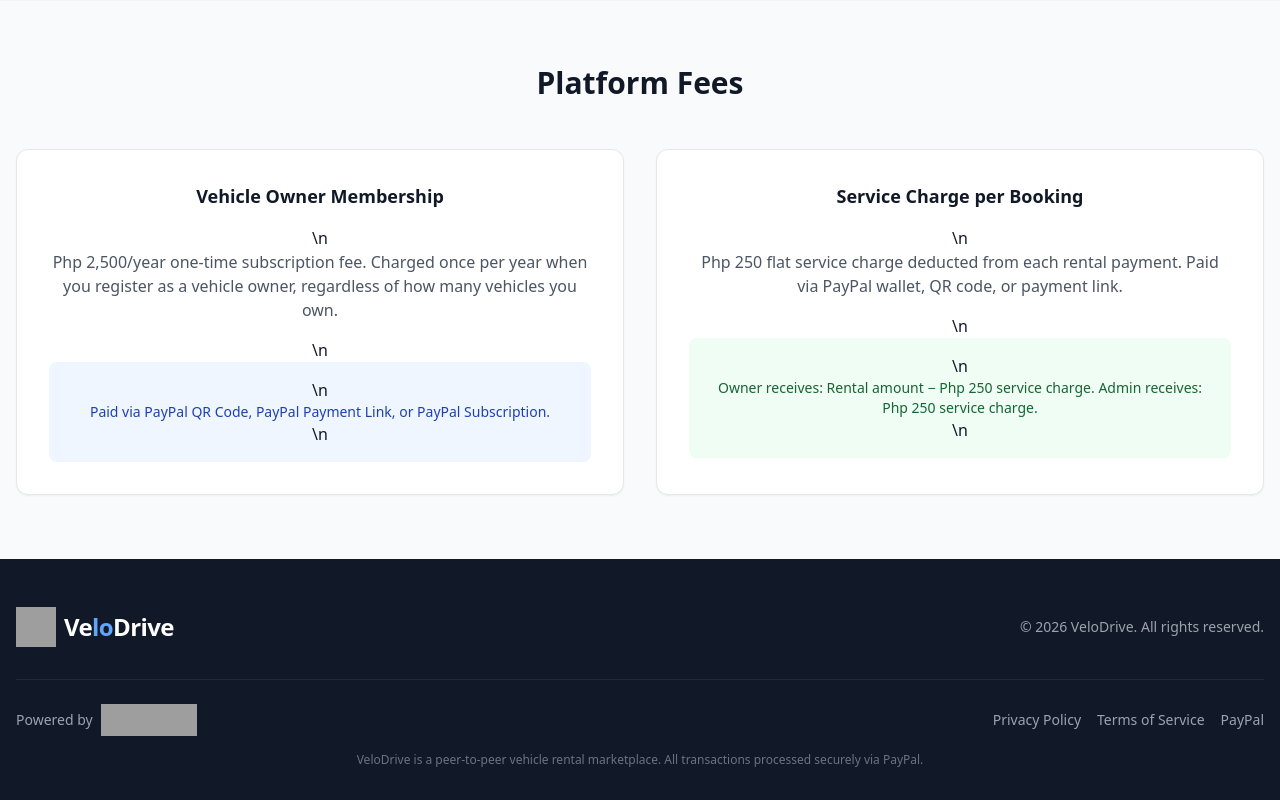
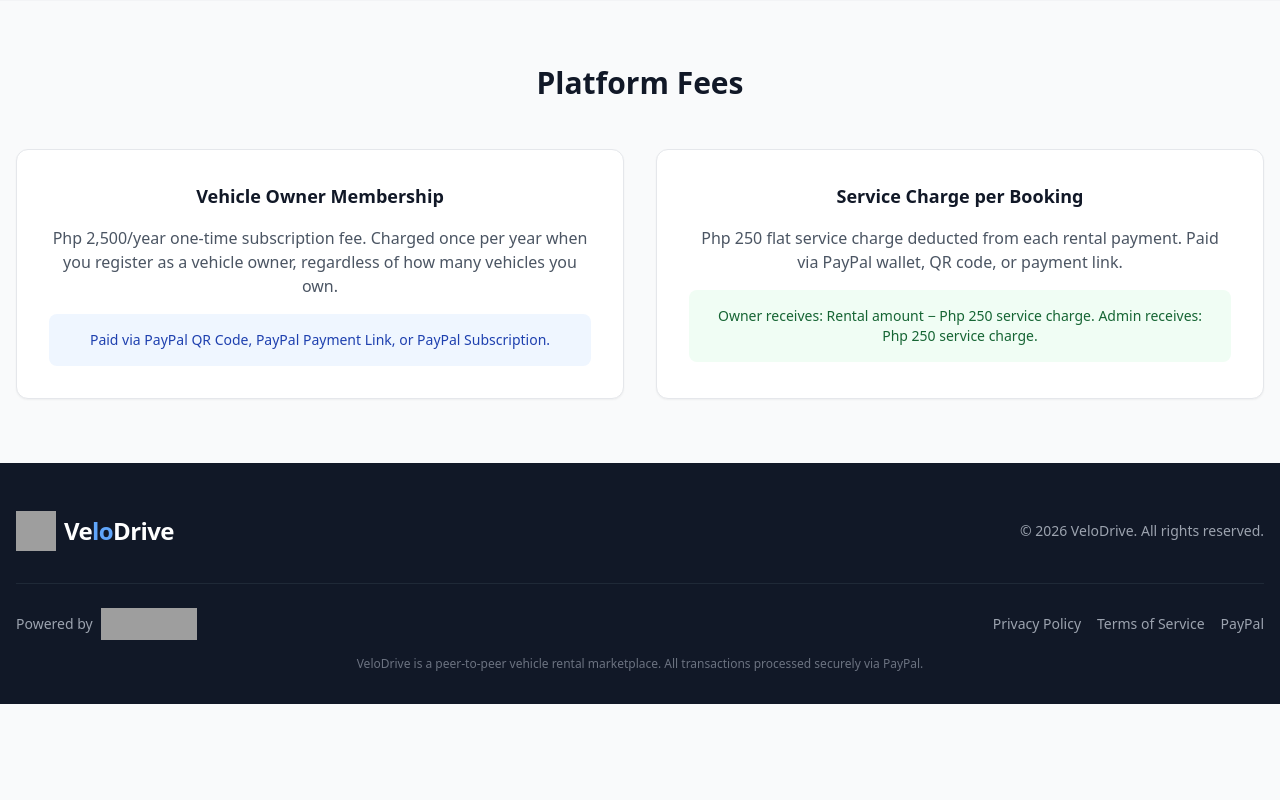
Before and after one commit to GilaKnowles80/VeloDrive, a React (Vite) app in the folder velodrive-app/frontend/: page / in a window 1280 px wide. Shown: the part 1870-2670 px from the top of the page. After the commit the page ends 2574 px from the top, so only its background shows below. Built offline with nearby package versions, Linux system fonts and the light colour scheme; grey boxes are pictures that could not be loaded.

Commit message:
Fix literal newline text glitches in frontend components

```diff
--- a/velodrive-app/frontend/src/pages/Home.jsx
+++ b/velodrive-app/frontend/src/pages/Home.jsx
@@ -67,10 +67,18 @@ const Home = () => (
         <h2 className="text-3xl font-bold text-gray-900 text-center mb-12">Platform Fees</h2>
         <div className="grid grid-cols-1 md:grid-cols-2 gap-8 text-center">
           <div className="card p-8">
-            <h3 className="text-lg font-bold text-gray-900 mb-4">Vehicle Owner Membership</h3>\n            <p className="text-gray-600 mb-4">Php 2,500/year one-time subscription fee. Charged once per year when you register as a vehicle owner, regardless of how many vehicles you own.</p>\n            <div className="bg-blue-50 p-4 rounded-lg">\n              <p className="text-sm text-blue-800">Paid via PayPal QR Code, PayPal Payment Link, or PayPal Subscription.</p>\n            </div>
+            <h3 className="text-lg font-bold text-gray-900 mb-4">Vehicle Owner Membership</h3>
+            <p className="text-gray-600 mb-4">Php 2,500/year one-time subscription fee. Charged once per year when you register as a vehicle owner, regardless of how many vehicles you own.</p>
+            <div className="bg-blue-50 p-4 rounded-lg">
+              <p className="text-sm text-blue-800">Paid via PayPal QR Code, PayPal Payment Link, or PayPal Subscription.</p>
+            </div>
           </div>
           <div className="card p-8">
-            <h3 className="text-lg font-bold text-gray-900 mb-4">Service Charge per Booking</h3>\n            <p className="text-gray-600 mb-4">Php 250 flat service charge deducted from each rental payment. Paid via PayPal wallet, QR code, or payment link.</p>\n            <div className="bg-green-50 p-4 rounded-lg">\n              <p className="text-sm text-green-800">Owner receives: Rental amount − Php 250 service charge. Admin receives: Php 250 service charge.</p>\n            </div>
+            <h3 className="text-lg font-bold text-gray-900 mb-4">Service Charge per Booking</h3>
+            <p className="text-gray-600 mb-4">Php 250 flat service charge deducted from each rental payment. Paid via PayPal wallet, QR code, or payment link.</p>
+            <div className="bg-green-50 p-4 rounded-lg">
+              <p className="text-sm text-green-800">Owner receives: Rental amount − Php 250 service charge. Admin receives: Php 250 service charge.</p>
+            </div>
           </div>
         </div>
       </div>
```
